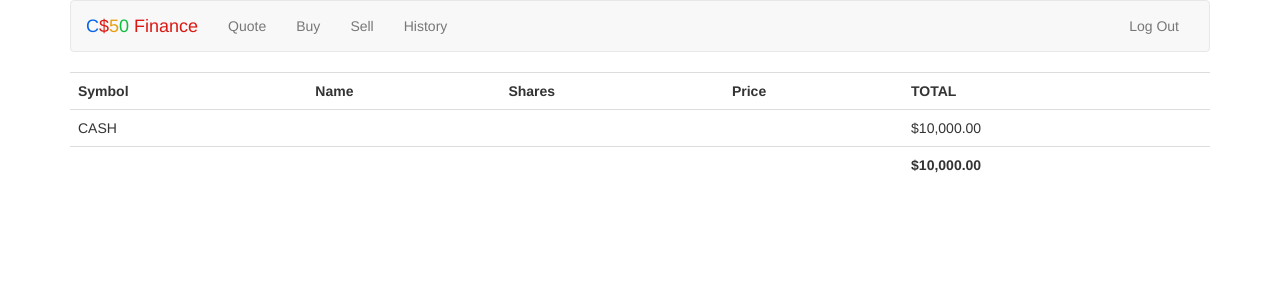
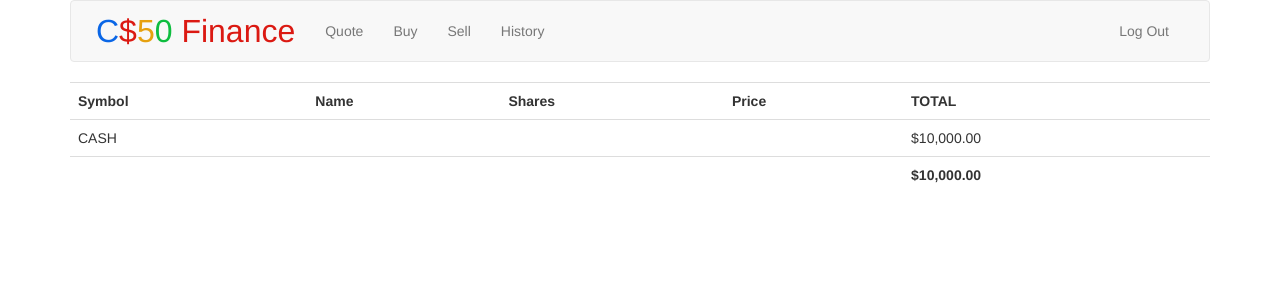
Before and after one commit to ahlamjaved/CS50, a Flask app: page / in a window 1280 px wide. Shown: the top 300 px of the page. Run offline with Flask 2, Linux system fonts and the light colour scheme; a user stored in the database is signed in; data that the repository does not hold is empty; some libraries are stand-ins or nearby versions.

Commit message:
added new styles to the layout

```diff
--- a/pset7/static/styles.css
+++ b/pset7/static/styles.css
@@ -5,6 +5,16 @@
     margin-right: auto;
     text-align: center;
 }
+.navbar
+{
+    padding: .5rem 1rem;
+}
+
+.navbar-brand
+{
+    font-size: xx-large;
+}
+
 
 /* colors for navbar */
 .navbar-default .navbar-brand .blue
```
